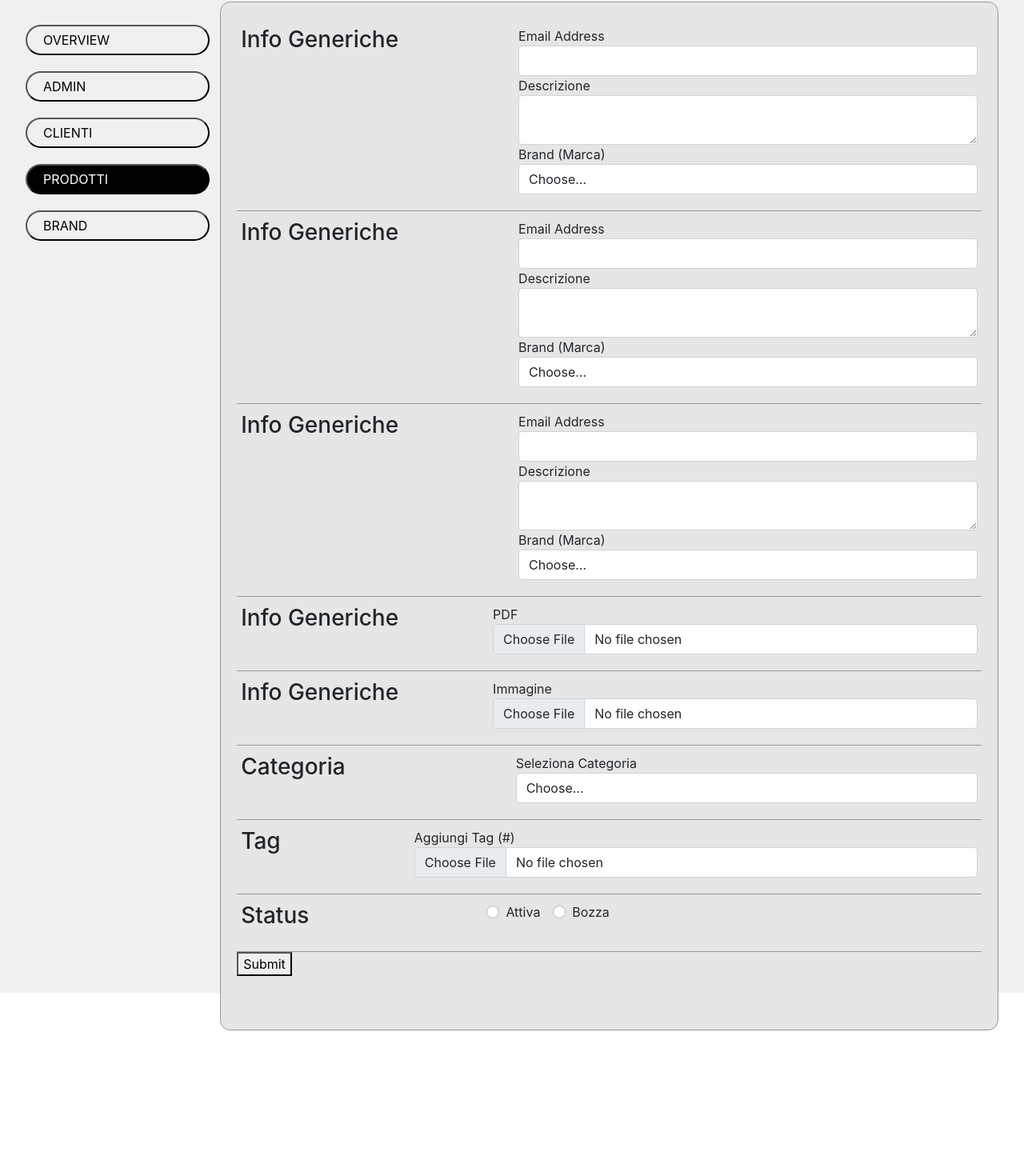
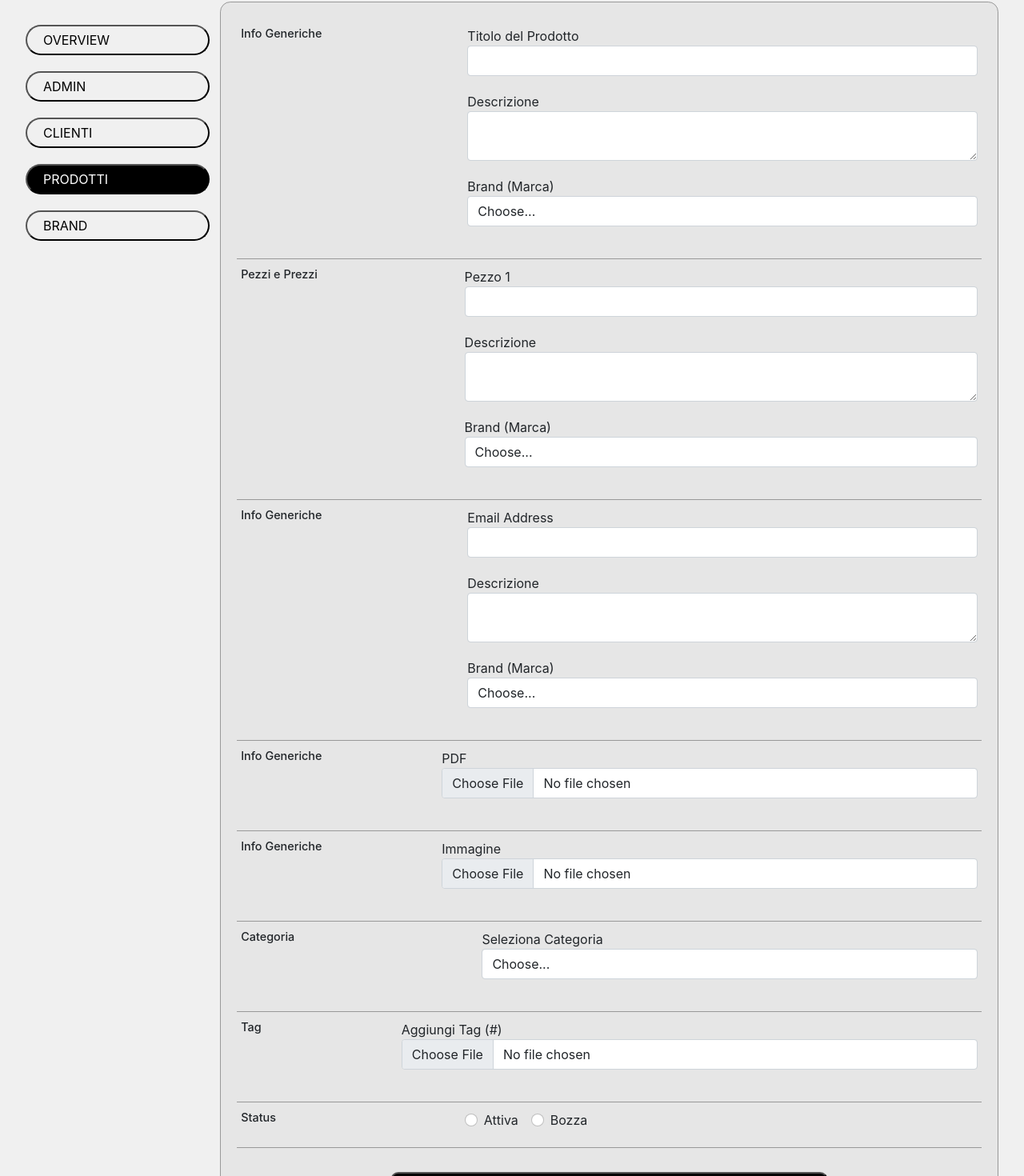
Before and after one commit to desmondezo1/mcs-frontend, a Next.js app: page /prodotti in a window 1280 px wide. Shown: the part 141-1611 px from the top of the page at 80% size. Before the commit the page ends 1429 px from the top, so only its background shows below. Built offline with nearby package versions, Linux system fonts and the light colour scheme.

Commit message:
added button

```diff
--- a/pages/prodotti/index.js
+++ b/pages/prodotti/index.js
@@ -44,22 +44,26 @@ export default function prodotti(){
                     <h3 className={productCss.formSectionH3}>Info Generiche</h3>
                     <div className={productCss.formInputWrapper}>
                         <div className={productCss.input}>
-                            <label htmlFor="email">Email Address</label>
+                            <label htmlFor="title">Titolo del Prodotto</label>
                             <input
-                                id="email"
-                                name="email"
-                                type="email"
+                                id="title"
+                                name="title"
+                                type="text"
                                 className='form-control'
                                 onChange={formik.handleChange}
-                                value={formik.values.email}
+                                value={formik.values.title}
                             />
                         </div>
 
                         <div className={productCss.input}>
-                            <label htmlFor="email">Descrizione</label>
+                            <label htmlFor="decription">Descrizione</label>
                             <textarea
                             row="6"
+                            id="description"
+                            name='description'
                             className='form-control'
+                            onChange={formik.handleChange}
+                            value={formik.values.description}
                             >
                             </textarea>
                         </div>
@@ -67,7 +71,7 @@ export default function prodotti(){
                         <div className={productCss.input}>
 
                             <label htmlFor="email">Brand (Marca)</label>
-                                <select className='custom-select form-control' id="inputGroupSelect01">
+                                <select name='brand' className='custom-select form-control' id="inputGroupSelect01">
                                     <option selected>Choose...</option>
                                     <option value="1">One</option>
                                     <option value="2">Two</option>
@@ -80,17 +84,17 @@ export default function prodotti(){
                 </div>
 
                 <div className={productCss.formInputSection}>
-                <h3 className={productCss.formSectionH3}>Info Generiche</h3>
+                <h3 className={productCss.formSectionH3}>Pezzi e Prezzi</h3>
                     <div className={productCss.formInputWrapper}>
                         <div className={productCss.input}>
-                            <label htmlFor="email">Email Address</label>
+                            <label htmlFor="product">Pezzo 1</label>
                             <input
-                                id="email"
-                                name="email"
-                                type="email"
+                                id="product"
+                                name="product"
+                                type="text"
                                 className='form-control'
                                 onChange={formik.handleChange}
-                                value={formik.values.email}
+                                value={formik.values.product}
                             />
                         </div>
 
@@ -223,20 +227,22 @@ export default function prodotti(){
                 <h3 className={productCss.formSectionH3}>Status</h3>
                     <div className={productCss.formInputWrapper}>
                         <div class="form-check form-check-inline">
-                            <input class="form-check-input" type="radio" name="status" id="inlineRadio1" value="option1" />
+                            <input class="form-check-input" type="radio" name="status" id="inlineRadio1" value="published" />
                             <label class="form-check-label" for="inlineRadio1">Attiva</label>
                         </div>
                         <div class="form-check form-check-inline">
-                            <input class="form-check-input" type="radio" name="status" id="inlineRadio2" value="option2" />
+                            <input class="form-check-input" type="radio" name="status" id="inlineRadio2" value="unpublished" />
                             <label class="form-check-label" for="inlineRadio2">Bozza</label>
                         </div>
                     </div>
                 </div>
 
 
+           <div className={productCss.btnWrapper}>
+                <button  className={productCss.submitBtn} type="submit">Add Product</button>
+           </div>
 
 
-                <button type="submit">Submit</button>
             </form>
             </div>
           </div>
--- a/styles/prodotti/prodotti.module.css
+++ b/styles/prodotti/prodotti.module.css
@@ -6,6 +6,8 @@
     border-radius: 12.82px;
     border: 1px solid #999999;
     padding: 20px;
+    flex-direction: column;
+    display: flex;
 }
 
 .formInputSection{
@@ -18,6 +20,8 @@
 
 .formSectionH3{
     flex-grow: 0.5;
+    font-size: 0.9rem;
+    font-weight: 500;
 }
 
 .formInputWrapper{
@@ -28,6 +32,24 @@
 .input{
     display: flex;
     flex-direction: column;
+    margin-bottom: 20px;
+}
+
+.submitBtn{
+    background-color: black;
+    color: #F0F0F0;
+    padding: 10px 25px;
+    border-radius: 10px;
+    width: 60%;
+}
+
+.btnWrapper{
+    display: flex;
+    width: 100%;
+    align-items: center;
+    justify-content: center;
+    margin-top: 20px;
+    padding: 10px;
 }
 
 @media only screen and (max-width: 900px) {
```
